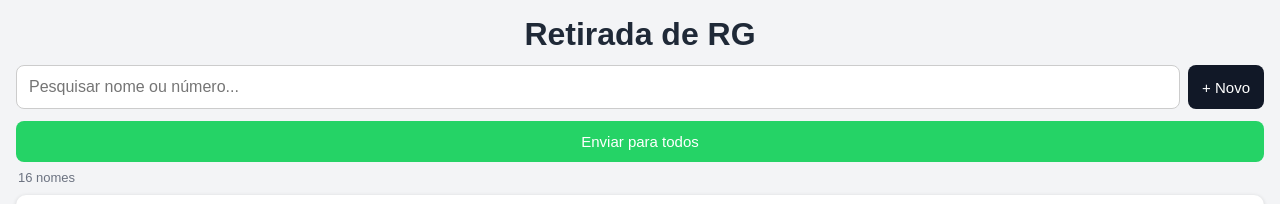
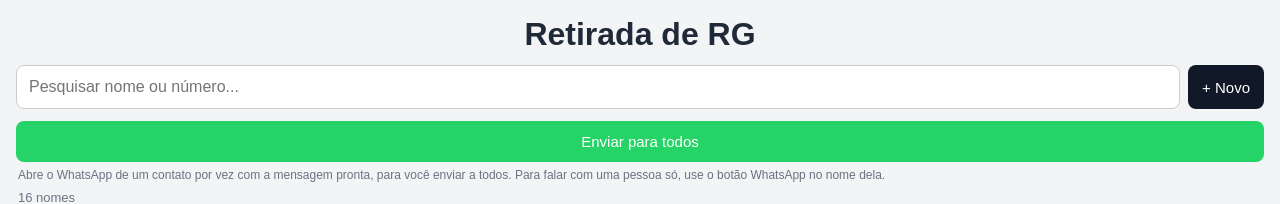
Before and after one commit to silva537/Site-retirada, a plain HTML site: page index.html in a window 1280 px wide. Shown: the top 204 px of the page. Drawn offline with Linux system fonts and the light colour scheme.

Commit message:
Add files via upload

```diff
--- a/index.html
+++ b/index.html
@@ -37,6 +37,7 @@ h1{text-align:center;margin:0 0 12px}
 .rodape{flex-wrap:wrap}
 .bulk{width:100%;margin-top:8px;padding:12px;border:0;border-radius:8px;background:#25D366;color:#fff;font-size:15px;cursor:pointer}
 .ok{color:#15803d;font-size:12px}
+.ajuda{font-size:12px;color:#6b7280;margin:6px 2px 0}
 .fila-prog{font-size:13px;color:#6b7280}
 .fila-nome{font-weight:bold;font-size:17px;margin:4px 0;word-break:break-word}
 .fila-tel{color:#4b5563}
@@ -47,6 +48,7 @@ h1{text-align:center;margin:0 0 12px}
   <button class="novo" onclick="abrir(-1)">+ Novo</button>
 </div>
 <button class="bulk" onclick="abrirFila()">Enviar para todos</button>
+<div class="ajuda">Abre o WhatsApp de um contato por vez com a mensagem pronta, para você enviar a todos. Para falar com uma pessoa só, use o botão WhatsApp no nome dela.</div>
 <div class="resumo" id="resumo"></div>
 <div id="lista"></div>
 
```
